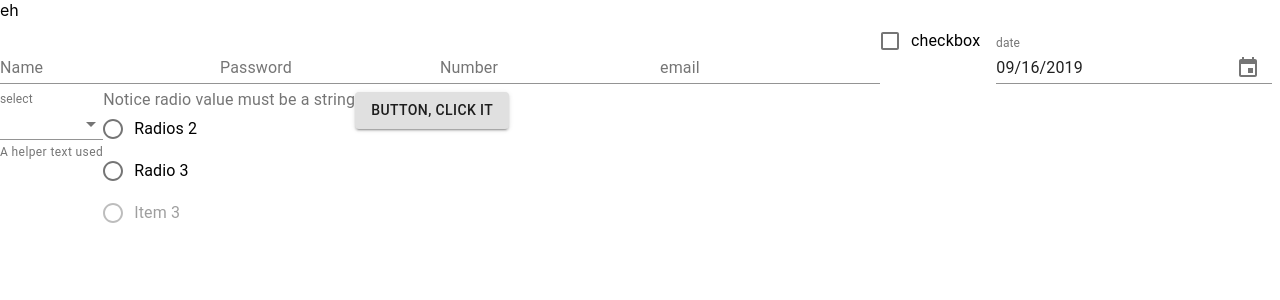
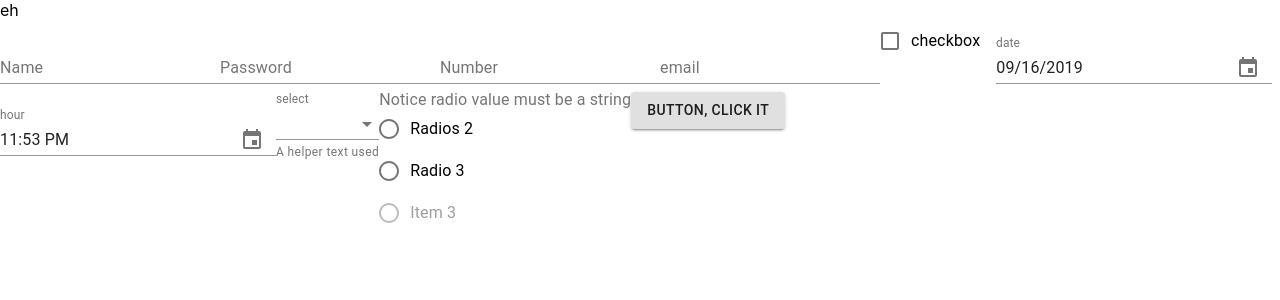
Before and after one commit to itsweliton/generaptor, a React (Create React App) app: page / in a window 1280 px wide. Shown: the top 300 px of the page. Built offline with nearby package versions, Linux system fonts and the light colour scheme.

Commit message:
feat(InputForm): Add hours Date picker support

```diff
--- a/src/App.js
+++ b/src/App.js
@@ -77,6 +77,15 @@ const App = () => {
         format: `MM/dd/yyyy`,
       },
       {
+        id: `hourInput`,
+        type: `hour`,
+        inputType: `hour`,
+        name: `hourInput`,
+        label: `hour`,
+        value: new Date(),
+        format: `MM/dd/yyyy`,
+      },
+      {
         id: `selectInput`,
         type: `select`,
         inputType: `select`,
--- a/src/FormBuilder.js
+++ b/src/FormBuilder.js
@@ -30,9 +30,14 @@ const FormBuilder = ({ fields, options }) => {
   });
   const [values, setValues] = useState(initialState);
   const [selectedDate, setSelectedDate] = React.useState(new Date());
+  const [selectedHour, setSelectedHour] = React.useState(new Date());
 
   const handleDateChange = date => {
     setSelectedDate(date);
+  };
+
+  const handleHourChange = hour => {
+    setSelectedHour(hour);
   };
 
   const handleChange = event => {
@@ -45,6 +50,22 @@ const FormBuilder = ({ fields, options }) => {
   const formElements = [];
   fields.map(field => {
     switch (field.type) {
+      case `hour`:
+        formElements.push(
+          <MuiPickersUtilsProvider utils={DateFnsUtils} key={field.id}>
+            <KeyboardTimePicker
+              margin="normal"
+              id={field.id}
+              label={field.label}
+              value={selectedHour}
+              onChange={handleHourChange}
+              KeyboardButtonProps={{
+                'aria-label': field.label,
+              }}
+            />
+          </MuiPickersUtilsProvider>,
+        );
+        break;
       case `date`:
         formElements.push(
           <MuiPickersUtilsProvider utils={DateFnsUtils} key={field.id}>
@@ -155,7 +176,7 @@ const FormBuilder = ({ fields, options }) => {
           options.button.onClick !== undefined
             ? options.button.onClick
             : () => {
-                console.log(values, selectedDate);
+                console.log(values, selectedDate, selectedHour);
               }
         }
       >
```
Also changed, not shown: 1 other file (tests, documents, lock files or other folders).
